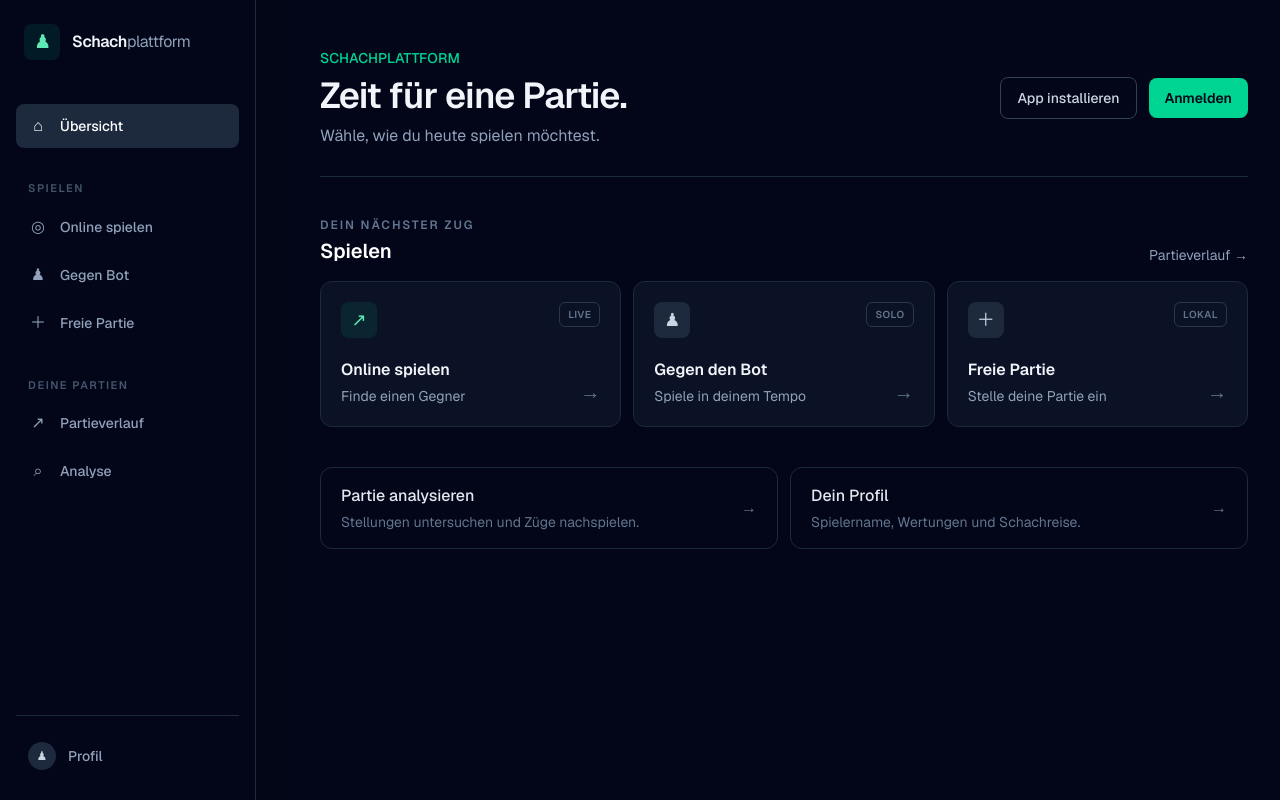
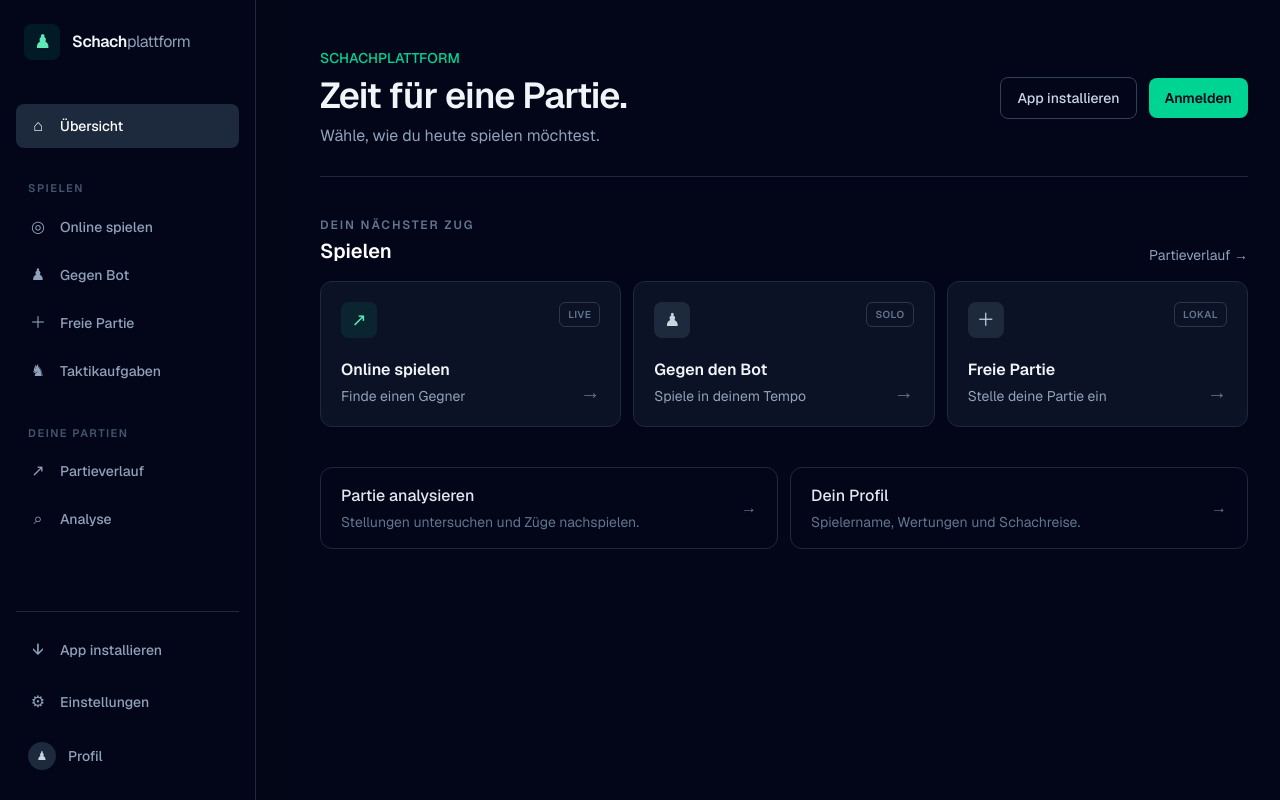
Before and after one commit to Davidbi08/schach-plattform, a Next.js app: page / in a window 1280 px wide. Built offline with nearby package versions, Linux system fonts and the light colour scheme; no server answers.

Commit message:
Add tactics and settings to the app menu
Added a new menu item for 'App installieren' and updated the navigation structure.

```diff
--- a/app/navigation.tsx
+++ b/app/navigation.tsx
@@ -1,68 +1,11 @@
 "use client";
-
 import Link from "next/link";
 import { usePathname } from "next/navigation";
-import { useEffect, useState } from "react";
-
-type MenuItem = { label: string; mark: string; href: string };
-const sections: { title: string; items: MenuItem[] }[] = [
-  { title: "Spielen", items: [
-    { label: "Online spielen", mark: "◎", href: "/online" },
-    { label: "Gegen Bot", mark: "♟", href: "/bot" },
-    { label: "Freie Partie", mark: "＋", href: "/play" },
-  ] },
-  { title: "Deine Partien", items: [
-    { label: "Partieverlauf", mark: "↗", href: "/partien" },
-    { label: "Analyse", mark: "⌕", href: "/analyse" },
-  ] },
-];
-
-export default function AppNavigation() {
-  const pathname = usePathname();
-  const [open, setOpen] = useState(false);
-  useEffect(() => setOpen(false), [pathname]);
-
-  if (pathname.startsWith("/login") || pathname.startsWith("/auth") || pathname.startsWith("/forgot-password")) return null;
-
-  function isActive(item: MenuItem) {
-    return pathname === item.href || pathname.startsWith(item.href + "/");
-  }
-
-  return <>
-    <div className="fixed inset-x-0 top-0 z-30 flex h-14 items-center border-b border-slate-800 bg-slate-950/95 px-4 backdrop-blur md:hidden">
-      <button type="button" onClick={() => setOpen(true)} aria-label="Menü öffnen" aria-expanded={open} className="flex h-10 w-10 items-center justify-center rounded-lg text-2xl text-slate-300 hover:bg-slate-800">☰</button>
-      <Link href="/" aria-label="Startseite" className="ml-3 flex items-center gap-2 font-semibold tracking-tight text-slate-100"><span className="text-emerald-400">♟</span> Schach</Link>
-    </div>
-    {open && <button type="button" aria-label="Menü schließen" onClick={() => setOpen(false)} className="fixed inset-0 z-40 bg-black/60 md:hidden" />}
-    <aside className={(open ? "translate-x-0" : "-translate-x-full") + " fixed inset-y-0 left-0 z-50 flex w-64 flex-col border-r border-slate-800 bg-slate-950 px-4 py-5 transition-transform duration-200 md:translate-x-0"}>
-      <div className="mb-10 flex items-center gap-3 px-2 py-1">
-        <Link href="/" onClick={() => setOpen(false)} aria-label="Schach Startseite" className="flex min-w-0 items-center gap-3 text-base font-semibold tracking-tight text-slate-100">
-          <span className="flex h-9 w-9 items-center justify-center rounded-lg bg-emerald-400/10 text-lg text-emerald-300">♟</span>
-          <span>Schach<span className="font-normal text-slate-400">plattform</span></span>
-        </Link>
-        <button type="button" onClick={() => setOpen(false)} aria-label="Menü schließen" className="ml-auto rounded-lg px-2 py-1 text-xl text-slate-500 hover:bg-slate-800 md:hidden">×</button>
-      </div>
-      <nav aria-label="Hauptnavigation" className="flex-1 space-y-8">
-        <Link href="/" onClick={() => setOpen(false)} aria-current={pathname === "/" ? "page" : undefined} className={"flex items-center gap-3 rounded-lg px-3 py-2.5 text-sm font-medium transition " + (pathname === "/" ? "bg-slate-800 text-white" : "text-slate-400 hover:bg-slate-900 hover:text-white")}>
-          <span aria-hidden="true" className="w-5 text-center text-base">⌂</span>Übersicht
-        </Link>
-        {sections.map(section => <div key={section.title}>
-          <h2 className="mb-2 px-3 text-[11px] font-semibold uppercase tracking-[0.14em] text-slate-600">{section.title}</h2>
-          <div className="space-y-1">
-            {section.items.map(item => {
-              const active = isActive(item);
-              return <Link key={item.href} href={item.href} onClick={() => setOpen(false)} aria-current={active ? "page" : undefined} className={"flex items-center gap-3 rounded-lg px-3 py-2.5 text-sm font-medium transition " + (active ? "bg-slate-800 text-emerald-300" : "text-slate-400 hover:bg-slate-900 hover:text-white")}>
-                <span aria-hidden="true" className="w-5 text-center text-base">{item.mark}</span>{item.label}
-              </Link>;
-            })}
-          </div>
-        </div>)}
-      </nav>
-      <div className="border-t border-slate-800 pt-4">
-        <Link href="/profile" onClick={() => setOpen(false)} aria-current={pathname.startsWith("/profile") ? "page" : undefined} className={"flex items-center gap-3 rounded-lg px-3 py-2.5 text-sm font-medium transition " + (pathname.startsWith("/profile") ? "bg-slate-800 text-emerald-300" : "text-slate-400 hover:bg-slate-900 hover:text-white")}>
-          <span className="flex h-7 w-7 items-center justify-center rounded-full bg-slate-800 text-xs text-slate-300">♟</span>Profil
-        </Link>
-      </div>
-    </aside>
-  </>;
-}
+import { useEffect,useState } from "react";
+type MenuItem={label:string;mark:string;href:string};
+const sections:{title:string;items:MenuItem[]}[]=[{title:"Spielen",items:[{label:"Online spielen",mark:"◎",href:"/online"},{label:"Gegen Bot",mark:"♟",href:"/bot"},{label:"Freie Partie",mark:"＋",href:"/play"},{label:"Taktikaufgaben",mark:"♞",href:"/taktik"}]},{title:"Deine Partien",items:[{label:"Partieverlauf",mark:"↗",href:"/partien"},{label:"Analyse",mark:"⌕",href:"/analyse"}]}];
+export default function AppNavigation(){const pathname=usePathname();const[open,setOpen]=useState(false);useEffect(()=>setOpen(false),[pathname]);if(pathname.startsWith("/login")||pathname.startsWith("/auth")||pathname.startsWith("/forgot-password"))return null;function isActive(item:MenuItem){return pathname===item.href||pathname.startsWith(item.href+"/");}return <>
+<div className="fixed inset-x-0 top-0 z-30 flex h-14 items-center border-b border-slate-800 bg-slate-950/95 px-4 backdrop-blur md:hidden"><button type="button" onClick={()=>setOpen(true)} aria-label="Menü öffnen" aria-expanded={open} className="flex h-10 w-10 items-center justify-center rounded-lg text-2xl text-slate-300 hover:bg-slate-800">☰</button><Link href="/" aria-label="Startseite" className="ml-3 flex items-center gap-2 font-semibold tracking-tight text-slate-100"><span className="text-emerald-400">♟</span> Schach</Link><Link href="/installieren" className="ml-auto rounded-lg border border-slate-700 px-3 py-2 text-xs font-medium text-slate-300 transition hover:border-slate-500 hover:text-white">App installieren</Link></div>
+{open&&<button type="button" aria-label="Menü schließen" onClick={()=>setOpen(false)} className="fixed inset-0 z-40 bg-black/60 md:hidden"/>}<aside className={(open?"translate-x-0":"-translate-x-full")+" fixed inset-y-0 left-0 z-50 flex w-64 flex-col border-r border-slate-800 bg-slate-950 px-4 py-5 transition-transform duration-200 md:translate-x-0"}><div className="mb-10 flex items-center gap-3 px-2 py-1"><Link href="/" onClick={()=>setOpen(false)} aria-label="Schach Startseite" className="flex min-w-0 items-center gap-3 text-base font-semibold tracking-tight text-slate-100"><span className="flex h-9 w-9 items-center justify-center rounded-lg bg-emerald-400/10 text-lg text-emerald-300">♟</span><span>Schach<span className="font-normal text-slate-400">plattform</span></span></Link><button type="button" onClick={()=>setOpen(false)} aria-label="Menü schließen" className="ml-auto rounded-lg px-2 py-1 text-xl text-slate-500 hover:bg-slate-800 md:hidden">×</button></div>
+<nav aria-label="Hauptnavigation" className="flex-1 space-y-8"><Link href="/" onClick={()=>setOpen(false)} aria-current={pathname==="/"?"page":undefined} className={"flex items-center gap-3 rounded-lg px-3 py-2.5 text-sm font-medium transition "+(pathname==="/"?"bg-slate-800 text-white":"text-slate-400 hover:bg-slate-900 hover:text-white")}><span aria-hidden="true" className="w-5 text-center text-base">⌂</span>Übersicht</Link>{sections.map(section=><div key={section.title}><h2 className="mb-2 px-3 text-[11px] font-semibold uppercase tracking-[0.14em] text-slate-600">{section.title}</h2><div className="space-y-1">{section.items.map(item=>{const active=isActive(item);return <Link key={item.href} href={item.href} onClick={()=>setOpen(false)} aria-current={active?"page":undefined} className={"flex items-center gap-3 rounded-lg px-3 py-2.5 text-sm font-medium transition "+(active?"bg-slate-800 text-emerald-300":"text-slate-400 hover:bg-slate-900 hover:text-white")}><span aria-hidden="true" className="w-5 text-center text-base">{item.mark}</span>{item.label}</Link>;})}</div></div>)}</nav>
+<div className="border-t border-slate-800 pt-4"><Link href="/installieren" onClick={()=>setOpen(false)} aria-current={pathname.startsWith("/installieren")?"page":undefined} className="mb-2 flex items-center gap-3 rounded-lg px-3 py-2.5 text-sm font-medium text-slate-400 transition hover:bg-slate-900 hover:text-white"><span className="w-5 text-center text-base">↓</span>App installieren</Link><Link href="/einstellungen" onClick={()=>setOpen(false)} aria-current={pathname.startsWith("/einstellungen")?"page":undefined} className={"mb-2 flex items-center gap-3 rounded-lg px-3 py-2.5 text-sm font-medium transition "+(pathname.startsWith("/einstellungen")?"bg-slate-800 text-emerald-300":"text-slate-400 hover:bg-slate-900 hover:text-white")}><span className="w-5 text-center text-base">⚙</span>Einstellungen</Link><Link href="/profile" onClick={()=>setOpen(false)} aria-current={pathname.startsWith("/profile")?"page":undefined} className={"flex items-center gap-3 rounded-lg px-3 py-2.5 text-sm font-medium transition "+(pathname.startsWith("/profile")?"bg-slate-800 text-emerald-300":"text-slate-400 hover:bg-slate-900 hover:text-white")}><span className="flex h-7 w-7 items-center justify-center rounded-full bg-slate-800 text-xs text-slate-300">♟</span>Profil</Link></div></aside></>;}
```
